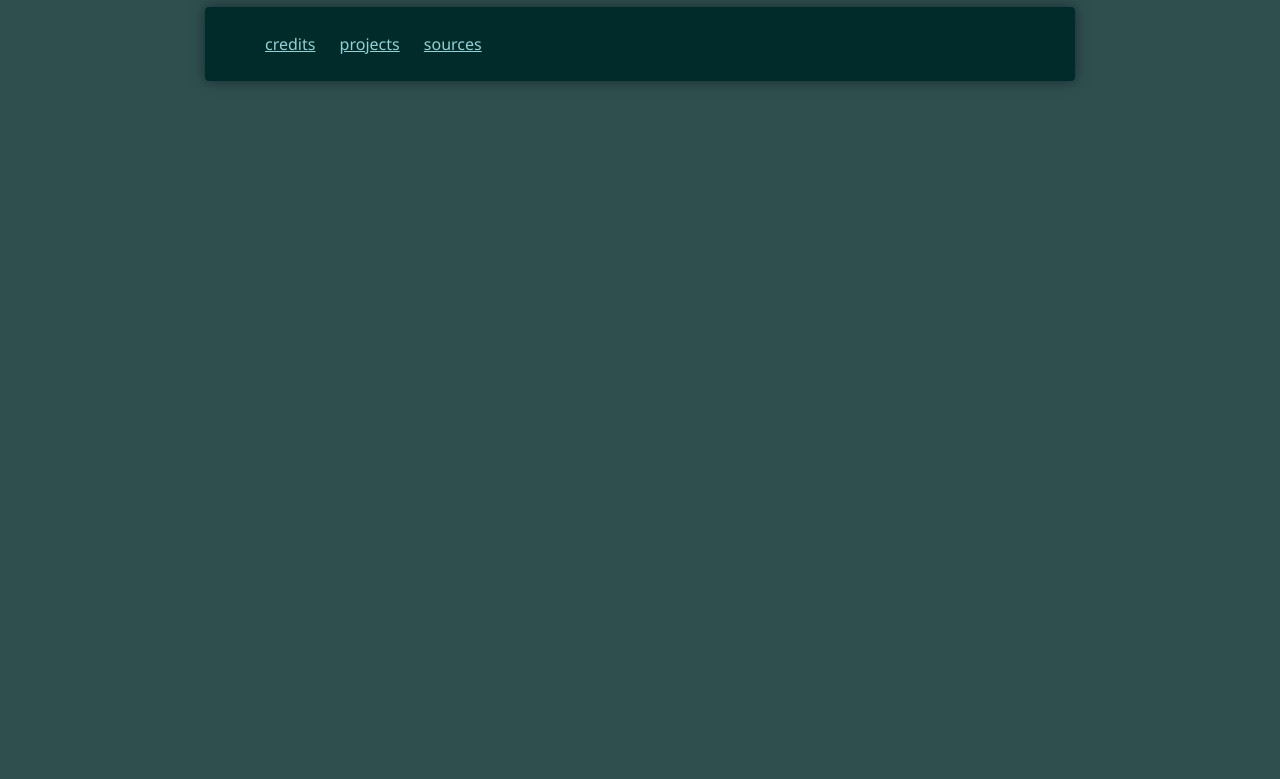
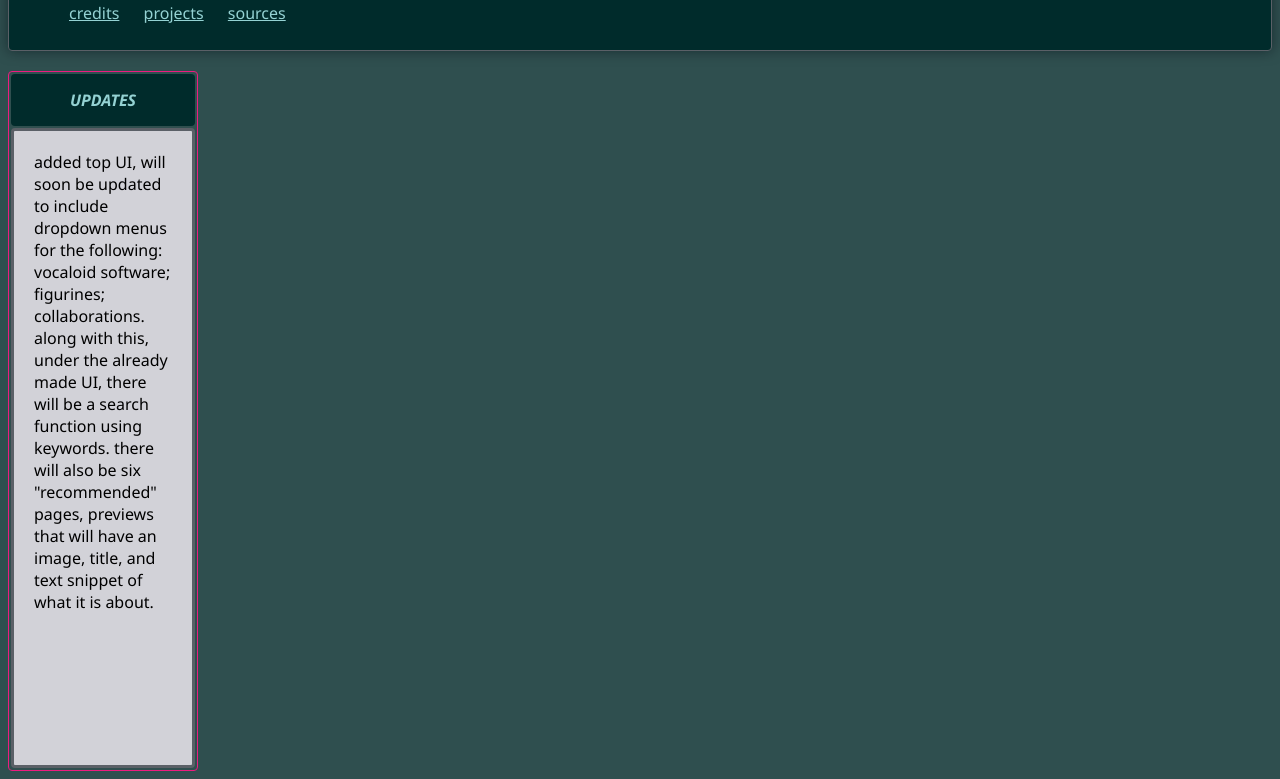
Before and after one commit to soniadiblazee/MikuPedia, a plain HTML site: page index.html in a window 1280 px wide. Shown: the part 105-884 px from the top of the page. Before the commit the page ends 800 px from the top, so only its background shows below. Drawn offline with Linux system fonts and the light colour scheme.

Commit message:
5 added: updated top UI; updates section; small comment(s); color pallete; more/updated styling; streamlined formatting.
removed:
placeholder site logo;
lines of commented out code.

```diff
--- a/index.html
+++ b/index.html
@@ -9,8 +9,7 @@
 </head>
 <div class="logo">
     <header class="header">
-        <img style="max-width: 20px;" src="images/FISH.png" alt="site logo">
-        <h1>MikuPedia</h1>
+        <h1>MikuPedia</h1> <!-- placeholder title; will be drawn-->
 </div>
 <style>
     li {
@@ -27,19 +26,22 @@
         <li><a href="projects.html">projects</a></li>
         <li><a href="sources.html">sources</a></li>
     </ul>
+</div>
 </header>
 <body>
-    <!-- <select>
-        <option value="collaborations">collaborations</option>
-    </select>
-    <select>
-        <option value="voicebanks">voicebanks</option>
-        <option value="V4X">V4X (August 2016)</option>
-    </select>
-    <select>
-        <option value="fugurines">figurines</option>
-    </select> -->
-</div>
+    <table>
+        <tr>
+            <th>UPDATES</th>
+        </tr>
+        <tr>
+            <td>added top UI, will soon be updated to include dropdown menus for the following: <br>
+            vocaloid software;<br>
+            figurines;<br>
+            collaborations.<br>
+            along with this, under the already made UI, there will be a search function using keywords. there will also be six "recommended" pages,
+            previews that will have an image, title, and text snippet of what it is about.</td>
+        </tr>
+    </table>
 
 </body>
 </html>
--- a/stylesheet.css
+++ b/stylesheet.css
@@ -1,15 +1,44 @@
 .dropdown {
     background-color:#002B2B;
     padding: 10px;
-    max-width: 850px;
+    max-width: 2000px;
     max-height: 200px;
     margin:20px;
     border-radius: 4px;
     box-shadow: 0 0 13px rgba(3, 10, 17, .5);
     margin-right: auto;
     margin-left: auto;
-    font-family:'Segoe UI', Tahoma, Geneva, Verdana, sans-serif
+    font-family:'Segoe UI', Tahoma, Geneva, Verdana, sans-serif;
+    border: #5B6067 1px solid;
 }
+
+
 body {
     background-color: darkslategrey;
 }
+
+
+table {
+    border:#EE1B80 1px double;
+    border-radius: 5px;
+}
+th {
+    background-color: #002B2B;
+    color:#94d2d3;
+    font-style:oblique;
+    height:50px;
+}
+td {
+    background-color: #D2D2D8;
+    vertical-align: top;
+    padding: 20px;
+    border: #5B6067 3px solid;
+}
+table, td, th {
+    font-family: 'Segoe UI', Tahoma, Geneva, Verdana, sans-serif;
+    margin-right: auto;
+    max-width: 190px;
+    max-height: 3000px;
+    min-height: 700px;
+    border-radius: 4px;
+}
```
